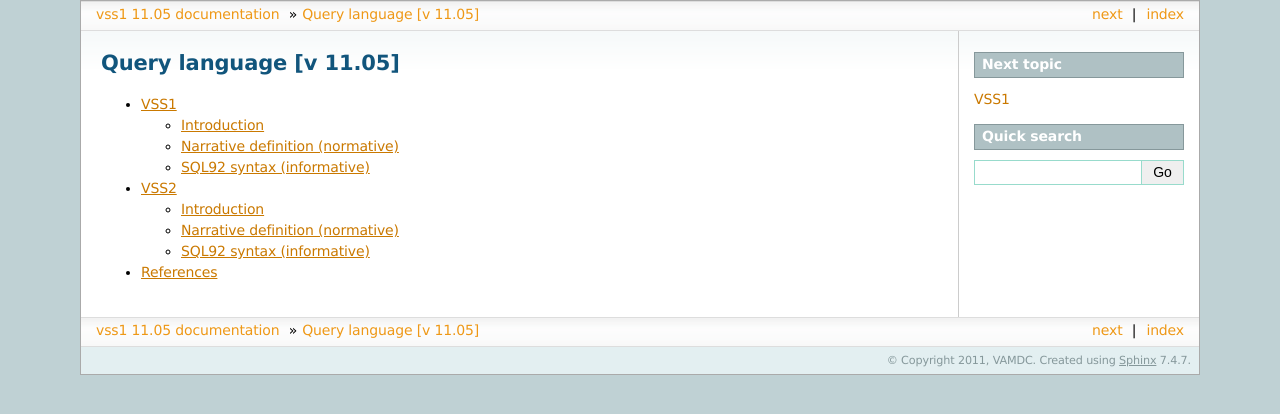
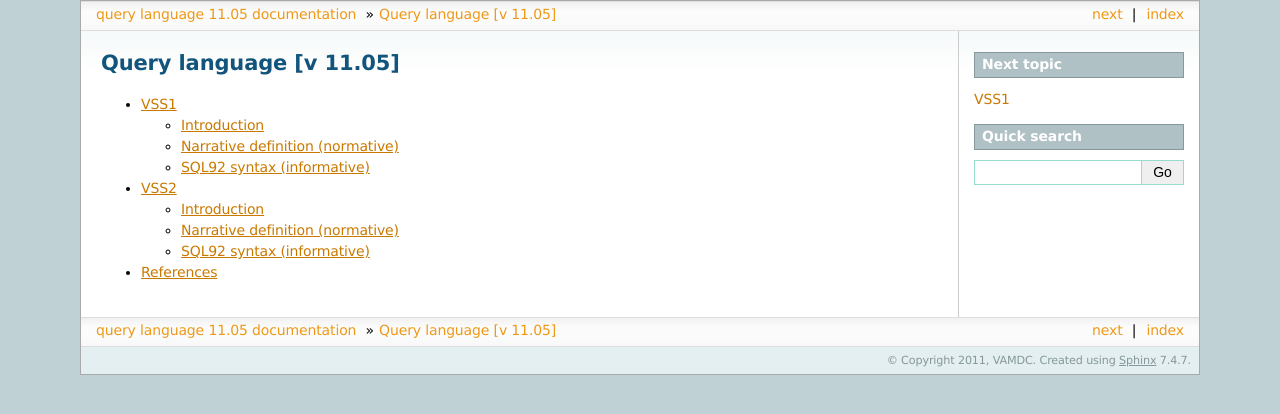
Before and after one commit to VAMDC/Standards, a Sphinx documentation site: the page built from doc/source/queryLanguage/index.rst, in a window 1280 px wide. Shown: the top 414 px of the page. Built offline with Sphinx 7.4.7, drawn with Linux system fonts in a browser that asks for light colours; formulas are drawn with MathJax 3.

Commit message:
vss1 => query language

```diff
--- a/doc/source/queryLanguage/conf.py
+++ b/doc/source/queryLanguage/conf.py
@@ -40,7 +40,7 @@ source_suffix = '.rst'
 master_doc = 'index'
 
 # General information about the project.
-project = u'vss1'
+project = u'query language'
 copyright = u'2011, VAMDC'
 
 # The version info for the project you're documenting, acts as replacement for
@@ -164,7 +164,7 @@ html_show_sourcelink = False
 #html_file_suffix = None
 
 # Output file base name for HTML help builder.
-htmlhelp_basename = 'VSS1'
+htmlhelp_basename = 'query language'
 
 
 # -- Options for LaTeX output --------------------------------------------------
@@ -178,7 +178,7 @@ latex_paper_size = 'a4'
 # Grouping the document tree into LaTeX files. List of tuples
 # (source start file, target name, title, author, documentclass [howto/manual]).
 latex_documents = [
-  ('index', 'vss1.tex', u'VAMDC Query Language Specification',
+  ('index', 'querylanguage_.tex', u'VAMDC Query Language Specification',
    u'VAMDC', 'manual'),
 ]
 
@@ -223,7 +223,7 @@ latex_logo = '../_static/logos.png'
 # One entry per manual page. List of tuples
 # (source start file, name, description, authors, manual section).
 man_pages = [
-    ('index', 'documentation', u'VAMDC Query Language Specification',
+    ('index', 'querylanguage_', u'VAMDC Query Language Specification',
      [u'VAMDC'], 1)
 ]
 
```
